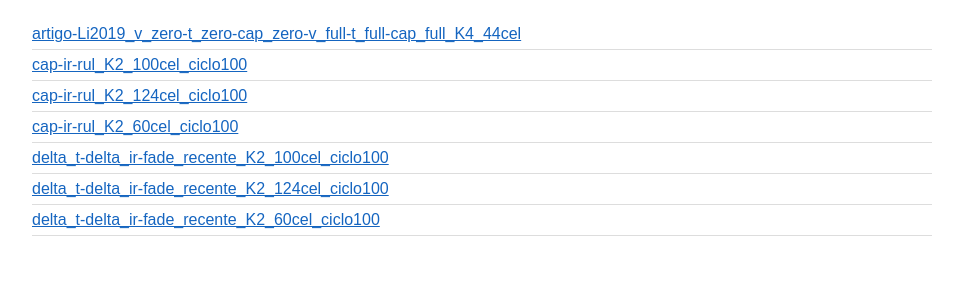
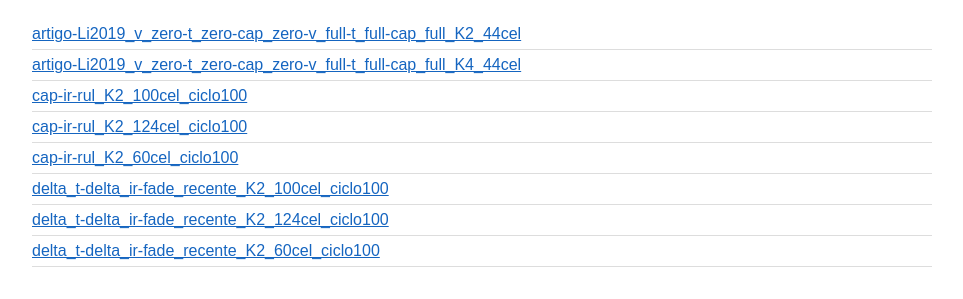
Before and after one commit to manrique-kraus/testes, a plain HTML site: page index.html in a window 1280 px wide. Shown: the part 85-384 px from the top of the page, without its empty margins (158-1121 px from the left). Drawn offline with Linux system fonts and the light colour scheme.

Commit message:
Atualiza índice

```diff
--- a/index.html
+++ b/index.html
@@ -2,4 +2,4 @@
 <meta name="viewport" content="width=device-width, initial-scale=1"><title>Testes de clustering</title>
 <style>body{font-family:Arial,sans-serif;max-width:900px;margin:0 auto;padding:24px;color:#222}
 li{padding:6px 0;border-bottom:1px solid #ddd;list-style:none}ul{padding:0}a{color:#1565c0}</style>
-</head><body><h1>Testes de clustering</h1><ul><li><a href="relatorios/artigo-Li2019_v_zero-t_zero-cap_zero-v_full-t_full-cap_full_K4_44cel.html">artigo-Li2019_v_zero-t_zero-cap_zero-v_full-t_full-cap_full_K4_44cel</a></li><li><a href="relatorios/cap-ir-rul_K2_100cel_ciclo100.html">cap-ir-rul_K2_100cel_ciclo100</a></li><li><a href="relatorios/cap-ir-rul_K2_124cel_ciclo100.html">cap-ir-rul_K2_124cel_ciclo100</a></li><li><a href="relatorios/cap-ir-rul_K2_60cel_ciclo100.html">cap-ir-rul_K2_60cel_ciclo100</a></li><li><a href="relatorios/delta_t-delta_ir-fade_recente_K2_100cel_ciclo100.html">delta_t-delta_ir-fade_recente_K2_100cel_ciclo100</a></li><li><a href="relatorios/delta_t-delta_ir-fade_recente_K2_124cel_ciclo100.html">delta_t-delta_ir-fade_recente_K2_124cel_ciclo100</a></li><li><a href="relatorios/delta_t-delta_ir-fade_recente_K2_60cel_ciclo100.html">delta_t-delta_ir-fade_recente_K2_60cel_ciclo100</a></li></ul></body></html>
+</head><body><h1>Testes de clustering</h1><ul><li><a href="relatorios/artigo-Li2019_v_zero-t_zero-cap_zero-v_full-t_full-cap_full_K2_44cel.html">artigo-Li2019_v_zero-t_zero-cap_zero-v_full-t_full-cap_full_K2_44cel</a></li><li><a href="relatorios/artigo-Li2019_v_zero-t_zero-cap_zero-v_full-t_full-cap_full_K4_44cel.html">artigo-Li2019_v_zero-t_zero-cap_zero-v_full-t_full-cap_full_K4_44cel</a></li><li><a href="relatorios/cap-ir-rul_K2_100cel_ciclo100.html">cap-ir-rul_K2_100cel_ciclo100</a></li><li><a href="relatorios/cap-ir-rul_K2_124cel_ciclo100.html">cap-ir-rul_K2_124cel_ciclo100</a></li><li><a href="relatorios/cap-ir-rul_K2_60cel_ciclo100.html">cap-ir-rul_K2_60cel_ciclo100</a></li><li><a href="relatorios/delta_t-delta_ir-fade_recente_K2_100cel_ciclo100.html">delta_t-delta_ir-fade_recente_K2_100cel_ciclo100</a></li><li><a href="relatorios/delta_t-delta_ir-fade_recente_K2_124cel_ciclo100.html">delta_t-delta_ir-fade_recente_K2_124cel_ciclo100</a></li><li><a href="relatorios/delta_t-delta_ir-fade_recente_K2_60cel_ciclo100.html">delta_t-delta_ir-fade_recente_K2_60cel_ciclo100</a></li></ul></body></html>
```
